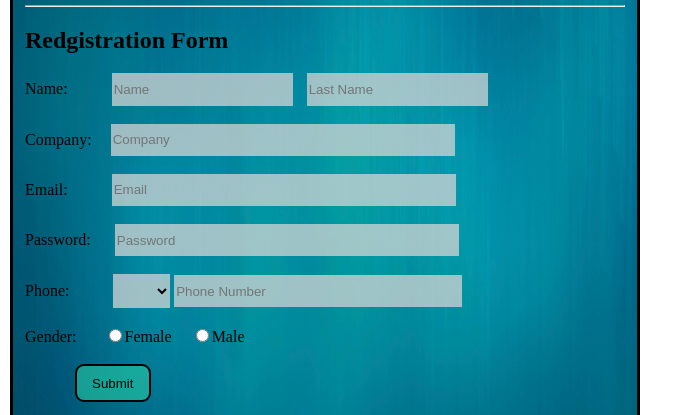
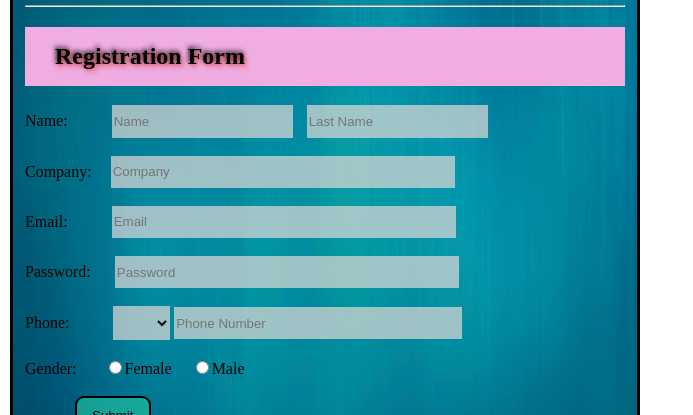
Before and after one commit to HaiderRehman06/experiment, a plain HTML site: page index.html in a window 1280 px wide. Shown: the part 97-512 px from the top of the page, without its empty margins (0-693 px from the left). Drawn offline with Linux system fonts and the light colour scheme.

Commit message:
my code updated

```diff
--- a/index.html
+++ b/index.html
@@ -13,7 +13,7 @@
     </div>
     <hr>
     <form >
-        <h2> Redgistration Form </h2>
+        <h2> Registration Form </h2>
         <label for="Name">Name:</label>
         <input type="Name" placeholder="Name" style="margin-left: 40px; height: 0.8cm; border: none; background-color: rgba(218, 216, 214, 0.724);" required> <input type="Last Name" placeholder="Last Name" style="margin-left: 10px; height: 0.8cm; border: none; background-color: rgb(218, 216, 214,0.724);" required><br><br>
         <label for="Company">Company:</label>
--- a/zndex.css
+++ b/zndex.css
@@ -19,6 +19,12 @@ fieldset{
  border-radius: 10px;
  border: 3px solid;
  width: 600px;
+}
+h2{
+    background-color: rgb(239, 173, 225);
+    padding-block: 1rem;
+    text-shadow: 2px 3px 5px rgba(241, 54, 54, 0.646),-1px -2px 5px ;
+    padding-left: 30px;
 }
 
 .avatars {
```
